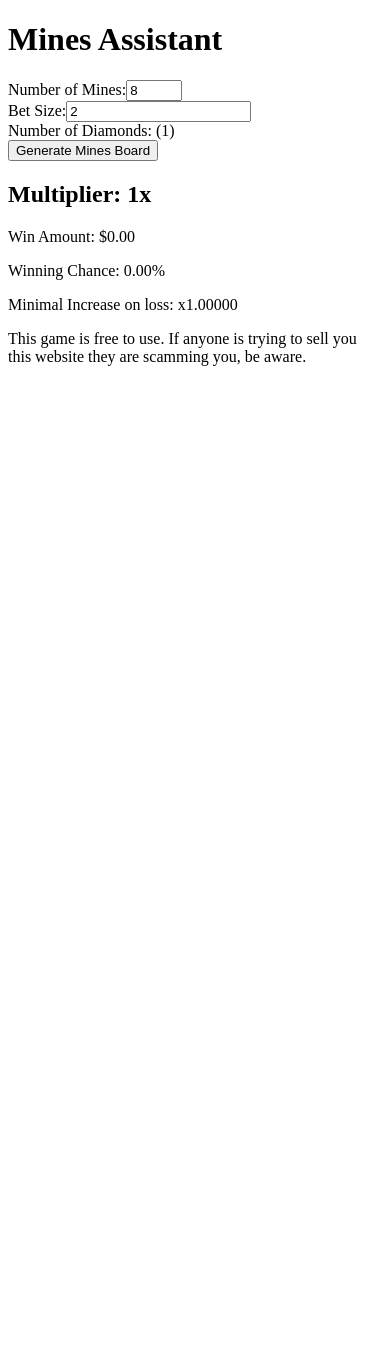
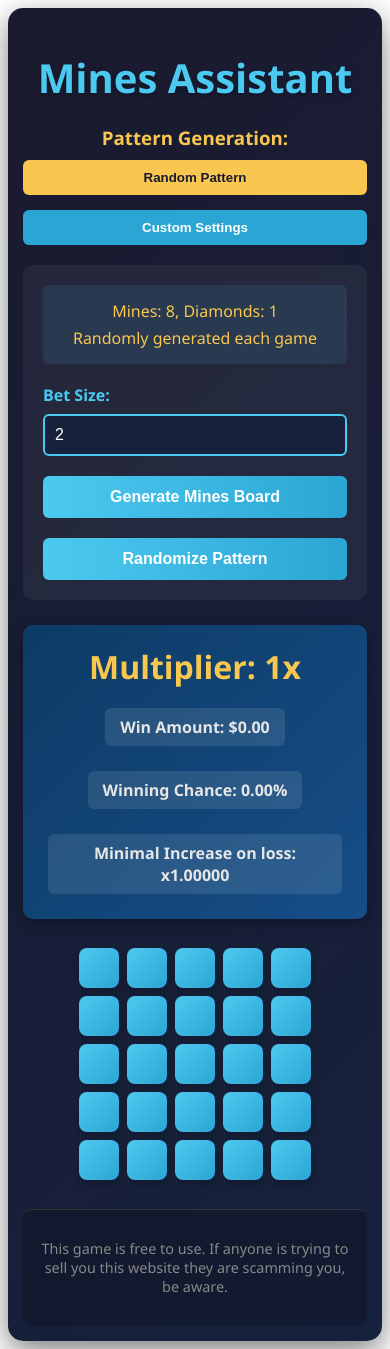
Before and after one commit to Skandeerkefi/5MOKING, a Next.js app: page /Mines in a window 390 px wide. Before the commit the page ends 844 px from the top, so only its background shows below. Built offline with nearby package versions, Linux system fonts and the light colour scheme.

Commit message:
WIP: Save progress before merging into master

```diff
--- a/src/pages/Mines.css
+++ b/src/pages/Mines.css
@@ -0,0 +1,273 @@
+.mines-game {
+	max-width: 800px;
+	margin: 0 auto;
+	padding: 20px;
+	font-family: "Segoe UI", Tahoma, Geneva, Verdana, sans-serif;
+	background: linear-gradient(135deg, #1a1a2e 0%, #16213e 100%);
+	color: #e6e6e6;
+	border-radius: 15px;
+	box-shadow: 0 10px 30px rgba(0, 0, 0, 0.5);
+}
+
+h1 {
+	text-align: center;
+	color: #4cc9f0;
+	margin-bottom: 20px;
+	font-size: 2.5rem;
+	text-shadow: 0 2px 4px rgba(0, 0, 0, 0.3);
+}
+
+.pattern-selector {
+	margin-bottom: 20px;
+	text-align: center;
+}
+
+.pattern-selector h3 {
+	margin-bottom: 10px;
+	color: #f9c74f;
+}
+
+.pattern-buttons {
+	display: flex;
+	justify-content: center;
+	gap: 15px;
+	margin-bottom: 15px;
+}
+
+.pattern-buttons button {
+	padding: 10px 20px;
+	background-color: #2ba6d4;
+	color: white;
+	border: none;
+	border-radius: 6px;
+	cursor: pointer;
+	font-weight: bold;
+	transition: all 0.3s;
+}
+
+.pattern-buttons button:hover {
+	background-color: #4cc9f0;
+	transform: translateY(-2px);
+}
+
+.pattern-buttons button.active {
+	background-color: #f9c74f;
+	color: #1a1a2e;
+}
+
+.game-controls {
+	display: grid;
+	grid-template-columns: repeat(auto-fit, minmax(200px, 1fr));
+	gap: 20px;
+	margin-bottom: 25px;
+	padding: 20px;
+	background-color: rgba(255, 255, 255, 0.05);
+	border-radius: 10px;
+}
+
+.control-group {
+	display: flex;
+	flex-direction: column;
+}
+
+.control-group label {
+	margin-bottom: 8px;
+	font-weight: bold;
+	color: #4cc9f0;
+}
+
+.control-group input {
+	padding: 10px;
+	border: 2px solid #4cc9f0;
+	border-radius: 6px;
+	background-color: rgba(22, 33, 62, 0.8);
+	color: white;
+	font-size: 1rem;
+}
+
+.random-info {
+	grid-column: 1 / -1;
+	text-align: center;
+	padding: 10px;
+	background-color: rgba(76, 201, 240, 0.1);
+	border-radius: 6px;
+}
+
+.random-info p {
+	margin: 5px 0;
+	color: #f9c74f;
+}
+
+.generate-btn,
+.random-btn {
+	padding: 12px 20px;
+	background: linear-gradient(to right, #4cc9f0, #2ba6d4);
+	color: white;
+	border: none;
+	border-radius: 6px;
+	cursor: pointer;
+	font-weight: bold;
+	font-size: 1rem;
+	transition: all 0.3s;
+	grid-column: 1 / -1;
+}
+
+.generate-btn:hover,
+.random-btn:hover {
+	transform: translateY(-2px);
+	box-shadow: 0 5px 15px rgba(76, 201, 240, 0.4);
+}
+
+.generate-btn:disabled,
+.random-btn:disabled {
+	opacity: 0.6;
+	cursor: not-allowed;
+	transform: none;
+}
+
+.multiplier-info {
+	text-align: center;
+	margin-bottom: 25px;
+	padding: 20px;
+	background: linear-gradient(135deg, #0d3b66 0%, #164e87 100%);
+	border-radius: 10px;
+	box-shadow: 0 5px 15px rgba(0, 0, 0, 0.3);
+}
+
+.multiplier-info h2 {
+	color: #f9c74f;
+	margin: 0 0 15px 0;
+	font-size: 2rem;
+}
+
+.stats {
+	display: flex;
+	justify-content: space-around;
+	flex-wrap: wrap;
+	gap: 15px;
+}
+
+.stats p {
+	margin: 5px;
+	padding: 8px 15px;
+	background-color: rgba(255, 255, 255, 0.1);
+	border-radius: 6px;
+	font-weight: bold;
+}
+
+.game-board {
+	display: flex;
+	flex-direction: column;
+	align-items: center;
+	margin-bottom: 25px;
+}
+
+.board-row {
+	display: flex;
+}
+
+.board-cell {
+	width: 60px;
+	height: 60px;
+	margin: 4px;
+}
+
+.cell {
+	width: 100%;
+	height: 100%;
+	display: flex;
+	justify-content: center;
+	align-items: center;
+	border-radius: 8px;
+	font-size: 28px;
+	cursor: pointer;
+	transition: all 0.2s;
+	box-shadow: 0 4px 6px rgba(0, 0, 0, 0.2);
+}
+
+.cell.hidden {
+	background: linear-gradient(135deg, #4cc9f0 0%, #2ba6d4 100%);
+}
+
+.cell.hidden:hover {
+	background: linear-gradient(135deg, #2ba6d4 0%, #1c91c2 100%);
+	transform: scale(1.05);
+}
+
+.cell.mine {
+	background: linear-gradient(135deg, #f72585 0%, #b5179e 100%);
+	transform: scale(1.05);
+}
+
+.cell.diamond {
+	background: linear-gradient(135deg, #f9c74f 0%, #f8961e 100%);
+	transform: scale(1.05);
+}
+
+.cell.empty {
+	background: linear-gradient(135deg, #2ec4b6 0%, #1cb0a3 100%);
+}
+
+.game-status {
+	text-align: center;
+	margin-bottom: 20px;
+	font-weight: bold;
+	font-size: 1.2rem;
+	padding: 15px;
+	border-radius: 8px;
+}
+
+.game-status p {
+	margin: 0;
+	color: #f9c74f;
+}
+
+.disclaimer {
+	text-align: center;
+	font-size: 0.9rem;
+	color: #888;
+	margin-top: 25px;
+	padding: 15px;
+	border-top: 1px solid #333;
+	background-color: rgba(0, 0, 0, 0.2);
+	border-radius: 8px;
+}
+
+@media (max-width: 768px) {
+	.mines-game {
+		padding: 15px;
+	}
+
+	.game-controls {
+		grid-template-columns: 1fr;
+	}
+
+	.stats {
+		flex-direction: column;
+		align-items: center;
+	}
+
+	.board-cell {
+		width: 50px;
+		height: 50px;
+	}
+
+	.cell {
+		font-size: 24px;
+	}
+}
+
+@media (max-width: 480px) {
+	.board-cell {
+		width: 40px;
+		height: 40px;
+	}
+
+	.cell {
+		font-size: 20px;
+	}
+
+	.pattern-buttons {
+		flex-direction: column;
+	}
+}
--- a/src/pages/Mines.tsx
+++ b/src/pages/Mines.tsx
@@ -5,6 +5,7 @@ import "./Mines.css";
 const Mines: React.FC = () => {
 	const {
 		numberOfMines,
+		numberOfDiamonds,
 		betSize,
 		multiplier,
 		winAmount,
@@ -13,14 +14,32 @@ const Mines: React.FC = () => {
 		board,
 		revealed,
 		gameStatus,
-		totalDiamonds,
 		foundDiamonds,
+		patternMode,
 		setNumberOfMines,
+		setNumberOfDiamonds,
 		setBetSize,
+		setPatternMode,
 		generateBoard,
+		generateRandomPattern,
 		revealCell,
 		resetGame,
 	} = useMinesStore();
+
+	const handleMinesChange = (e: React.ChangeEvent<HTMLInputElement>) => {
+		const value = parseInt(e.target.value) || 1;
+		setNumberOfMines(value);
+	};
+
+	const handleDiamondsChange = (e: React.ChangeEvent<HTMLInputElement>) => {
+		const value = parseInt(e.target.value) || 1;
+		setNumberOfDiamonds(value);
+	};
+
+	const handleBetChange = (e: React.ChangeEvent<HTMLInputElement>) => {
+		const value = parseFloat(e.target.value) || 1;
+		setBetSize(value);
+	};
 
 	const renderCell = (row: number, col: number) => {
 		const isRevealed = revealed[row][col];
@@ -46,7 +65,27 @@ const Mines: React.FC = () => {
 		<div className='mines-game'>
 			<h1>Mines Assistant</h1>
 
+			<div className='pattern-selector'>
+				<h3>Pattern Generation:</h3>
+				<div className='pattern-buttons'>
+					<button
+						className={patternMode === "random" ? "active" : ""}
+						onClick={() => setPatternMode("random")}
+					>
+						Random Pattern
+					</button>
+					<button
+						className={patternMode === "custom" ? "active" : ""}
+						onClick={() => setPatternMode("custom")}
+					>
+						Custom Settings
+					</button>
+				</div>
+			</div>
+
 			<div className='game-controls'>
+				{patternMode === "custom" ? (
+					<>
 						<div className='control-group'>
 							<label htmlFor='mines'>Number of Mines:</label>
 							<input
@@ -55,26 +94,44 @@ const Mines: React.FC = () => {
 								min='1'
 								max='24'
 								value={numberOfMines}
-						onChange={(e) => setNumberOfMines(parseInt(e.target.value) || 1)}
+								onChange={handleMinesChange}
 								disabled={gameStatus === "playing"}
 							/>
 						</div>
+
+						<div className='control-group'>
+							<label htmlFor='diamonds'>Number of Diamonds:</label>
+							<input
+								id='diamonds'
+								type='number'
+								min='1'
+								max='5'
+								value={numberOfDiamonds}
+								onChange={handleDiamondsChange}
+								disabled={gameStatus === "playing"}
+							/>
+						</div>
+					</>
+				) : (
+					<div className='random-info'>
+						<p>
+							Mines: {numberOfMines}, Diamonds: {numberOfDiamonds}
+						</p>
+						<p>Randomly generated each game</p>
+					</div>
+				)}
 
 				<div className='control-group'>
 					<label htmlFor='bet'>Bet Size:</label>
 					<input
 						id='bet'
 						type='number'
-						min='1'
-						step='0.5'
+						min='0.1'
+						step='0.1'
 						value={betSize}
-						onChange={(e) => setBetSize(parseFloat(e.target.value) || 1)}
+						onChange={handleBetChange}
 						disabled={gameStatus === "playing"}
 					/>
-				</div>
-
-				<div className='control-group'>
-					<label>Number of Diamonds: ({totalDiamonds})</label>
 				</div>
 
 				<button
@@ -82,6 +139,14 @@ const Mines: React.FC = () => {
 					className='generate-btn'
 				>
 					{gameStatus === "idle" ? "Generate Mines Board" : "Reset Game"}
+				</button>
+
+				<button
+					onClick={generateRandomPattern}
+					className='random-btn'
+					disabled={gameStatus === "playing"}
+				>
+					Randomize Pattern
 				</button>
 			</div>
 
@@ -109,10 +174,11 @@ const Mines: React.FC = () => {
 			{gameStatus !== "idle" && (
 				<div className='game-status'>
 					<p>
-						{gameStatus === "won" && "Congratulations! You won!"}
+						{gameStatus === "won" &&
+							`Congratulations! You won $${winAmount.toFixed(2)}!`}
 						{gameStatus === "lost" && "Game Over! You hit a mine!"}
 						{gameStatus === "playing" &&
-							`Found: ${foundDiamonds}/${totalDiamonds} diamonds`}
+							`Found: ${foundDiamonds}/${numberOfDiamonds} diamonds`}
 					</p>
 				</div>
 			)}
--- a/src/store/minesStore.ts
+++ b/src/store/minesStore.ts
@@ -1,34 +1,43 @@
 import { create } from "zustand";
+
+type CellType = "mine" | "diamond" | "empty";
+type GameStatus = "idle" | "playing" | "won" | "lost";
+type PatternMode = "random" | "custom";
 
 interface GameState {
 	numberOfMines: number;
+	numberOfDiamonds: number;
 	betSize: number;
 	multiplier: number;
 	winAmount: number;
 	winningChance: number;
 	minimalIncreaseOnLoss: number;
-	board: Array<Array<"mine" | "diamond" | "empty">>;
-	revealed: Array<Array<boolean>>;
-	gameStatus: "idle" | "playing" | "won" | "lost";
-	totalDiamonds: number;
+	board: CellType[][];
+	revealed: boolean[][];
+	gameStatus: GameStatus;
 	foundDiamonds: number;
+	patternMode: PatternMode;
+	totalClicks: number;
 }
 
 interface GameActions {
 	setNumberOfMines: (mines: number) => void;
+	setNumberOfDiamonds: (diamonds: number) => void;
 	setBetSize: (bet: number) => void;
+	setPatternMode: (mode: PatternMode) => void;
 	generateBoard: () => void;
 	revealCell: (row: number, col: number) => void;
 	resetGame: () => void;
 	calculateMultiplier: () => void;
+	generateRandomPattern: () => void;
 }
 
 const BOARD_SIZE = 5;
-const DIAMONDS_COUNT = 1;
 
 export const useMinesStore = create<GameState & GameActions>((set, get) => ({
 	// Initial state
 	numberOfMines: 8,
+	numberOfDiamonds: 1,
 	betSize: 2,
 	multiplier: 1.0,
 	winAmount: 0,
@@ -41,22 +50,42 @@ export const useMinesStore = create<GameState & GameActions>((set, get) => ({
 		.fill(null)
 		.map(() => Array(BOARD_SIZE).fill(false)),
 	gameStatus: "idle",
-	totalDiamonds: DIAMONDS_COUNT,
 	foundDiamonds: 0,
+	patternMode: "random",
+	totalClicks: 0,
 
 	// Actions
 	setNumberOfMines: (mines) => {
-		set({ numberOfMines: mines });
+		set({ numberOfMines: Math.min(Math.max(mines, 1), 24) });
+		get().calculateMultiplier();
+	},
+
+	setNumberOfDiamonds: (diamonds) => {
+		set({ numberOfDiamonds: Math.min(Math.max(diamonds, 1), 5) });
 		get().calculateMultiplier();
 	},
 
 	setBetSize: (bet) => {
-		set({ betSize: bet });
+		set({ betSize: Math.max(bet, 0.1) });
 		get().calculateMultiplier();
 	},
 
+	setPatternMode: (mode) => {
+		set({ patternMode: mode });
+	},
+
 	generateBoard: () => {
-		const { numberOfMines } = get();
+		const { numberOfMines, numberOfDiamonds, patternMode } = get();
+
+		// If in random mode, generate random number of mines and diamonds
+		let actualMines = numberOfMines;
+		let actualDiamonds = numberOfDiamonds;
+
+		if (patternMode === "random") {
+			actualMines = Math.floor(Math.random() * 15) + 5; // 5-19 mines
+			actualDiamonds = Math.floor(Math.random() * 3) + 1; // 1-3 diamonds
+		}
+
 		const newBoard = Array(BOARD_SIZE)
 			.fill(null)
 			.map(() => Array(BOARD_SIZE).fill("empty"));
@@ -66,7 +95,7 @@ export const useMinesStore = create<GameState & GameActions>((set, get) => ({
 
 		// Place mines
 		let minesPlaced = 0;
-		while (minesPlaced < numberOfMines) {
+		while (minesPlaced < actualMines) {
 			const row = Math.floor(Math.random() * BOARD_SIZE);
 			const col = Math.floor(Math.random() * BOARD_SIZE);
 
@@ -78,7 +107,7 @@ export const useMinesStore = create<GameState & GameActions>((set, get) => ({
 
 		// Place diamonds
 		let diamondsPlaced = 0;
-		while (diamondsPlaced < DIAMONDS_COUNT) {
+		while (diamondsPlaced < actualDiamonds) {
 			const row = Math.floor(Math.random() * BOARD_SIZE);
 			const col = Math.floor(Math.random() * BOARD_SIZE);
 
@@ -94,8 +123,16 @@ export const useMinesStore = create<GameState & GameActions>((set, get) => ({
 			gameStatus: "playing",
 			foundDiamonds: 0,
 			winAmount: 0,
+			totalClicks: 0,
+			numberOfMines: actualMines,
+			numberOfDiamonds: actualDiamonds,
 		});
 		get().calculateMultiplier();
+	},
+
+	generateRandomPattern: () => {
+		set({ patternMode: "random" });
+		get().generateBoard();
 	},
 
 	revealCell: (row, col) => {
@@ -105,7 +142,8 @@ export const useMinesStore = create<GameState & GameActions>((set, get) => ({
 			gameStatus,
 			betSize,
 			foundDiamonds,
-			totalDiamonds,
+			numberOfDiamonds,
+			totalClicks,
 		} = get();
 
 		if (gameStatus !== "playing" || revealed[row][col]) return;
@@ -113,12 +151,15 @@ export const useMinesStore = create<GameState & GameActions>((set, get) => ({
 		const newRevealed = revealed.map((arr) => [...arr]);
 		newRevealed[row][col] = true;
 
+		const newTotalClicks = totalClicks + 1;
+
 		if (board[row][col] === "mine") {
 			// Game over - hit a mine
 			set({
 				revealed: newRevealed,
 				gameStatus: "lost",
 				winAmount: 0,
+				totalClicks: newTotalClicks,
 			});
 		} else if (board[row][col] === "diamond") {
 			// Found a diamond
@@ -126,7 +167,7 @@ export const useMinesStore = create<GameState & GameActions>((set, get) => ({
 			let newGameStatus = gameStatus;
 			let newWinAmount = 0;
 
-			if (newFoundDiamonds === totalDiamonds) {
+			if (newFoundDiamonds === numberOfDiamonds) {
 				// Found all diamonds - win
 				newGameStatus = "won";
 				newWinAmount = betSize * get().multiplier;
@@ -137,14 +178,17 @@ export const useMinesStore = create<GameState & GameActions>((set, get) => ({
 				foundDiamonds: newFoundDiamonds,
 				gameStatus: newGameStatus,
 				winAmount: newWinAmount,
+				totalClicks: newTotalClicks,
 			});
 		} else {
 			// Empty cell
-			set({ revealed: newRevealed });
+			set({ revealed: newRevealed, totalClicks: newTotalClicks });
 		}
 	},
 
 	resetGame: () => {
+		const { patternMode } = get();
+
 		set({
 			revealed: Array(BOARD_SIZE)
 				.fill(null)
@@ -153,24 +197,37 @@ export const useMinesStore = create<GameState & GameActions>((set, get) => ({
 			foundDiamonds: 0,
 			winAmount: 0,
 			multiplier: 1.0,
+			totalClicks: 0,
 		});
+
+		// Reset to default values if not in random mode
+		if (patternMode === "custom") {
+			set({
+				numberOfMines: 8,
+				numberOfDiamonds: 1,
+			});
+		}
 	},
 
 	calculateMultiplier: () => {
-		const { numberOfMines, betSize } = get();
+		const { numberOfMines, numberOfDiamonds, betSize, totalClicks } = get();
 		const totalCells = BOARD_SIZE * BOARD_SIZE;
 		const safeCells = totalCells - numberOfMines;
 
-		// Simplified multiplier calculation
-		const baseMultiplier = 1 + (numberOfMines / safeCells) * 5;
+		// More realistic multiplier calculation
+		const riskFactor = numberOfMines / totalCells;
+		const diamondBonus = numberOfDiamonds * 0.3;
+		const clickPenalty = totalClicks * 0.05;
+
+		const baseMultiplier = 1 + riskFactor * 10 + diamondBonus - clickPenalty;
 		const winningChance = (safeCells / totalCells) * 100;
-		const minimalIncrease = 0.8 + Math.random() * 0.2; // Random value between 0.8-1.0
+		const minimalIncrease = 0.85 + Math.random() * 0.1; // Random value between 0.85-0.95
 
 		set({
-			multiplier: parseFloat(baseMultiplier.toFixed(2)),
+			multiplier: parseFloat(Math.max(baseMultiplier, 1.0).toFixed(2)),
 			winningChance: parseFloat(winningChance.toFixed(2)),
 			minimalIncreaseOnLoss: parseFloat(minimalIncrease.toFixed(5)),
-			winAmount: betSize * baseMultiplier,
+			winAmount: parseFloat((betSize * baseMultiplier).toFixed(2)),
 		});
 	},
 }));
```
Lines whose indentation alone changed are shown as unchanged.
